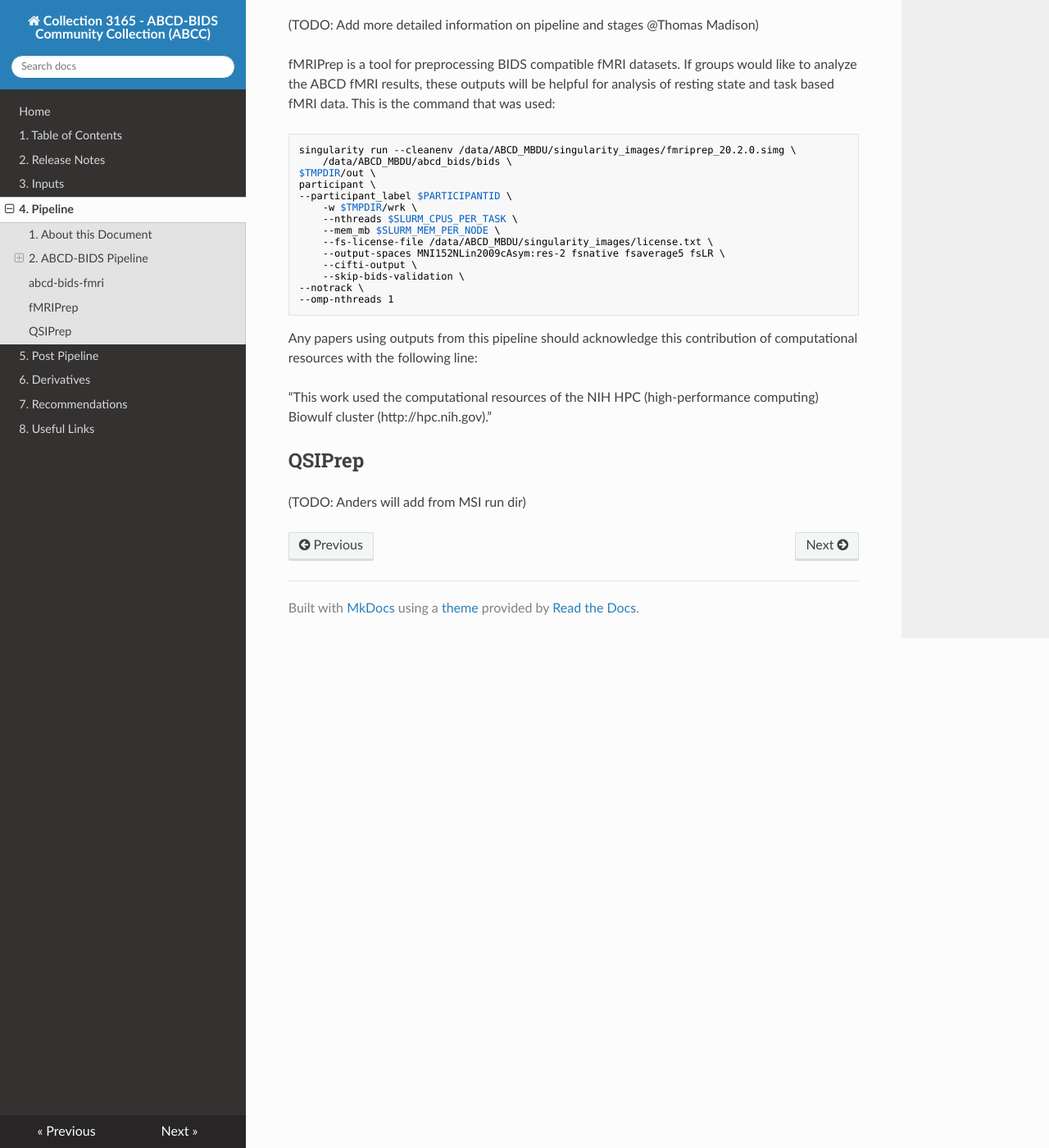
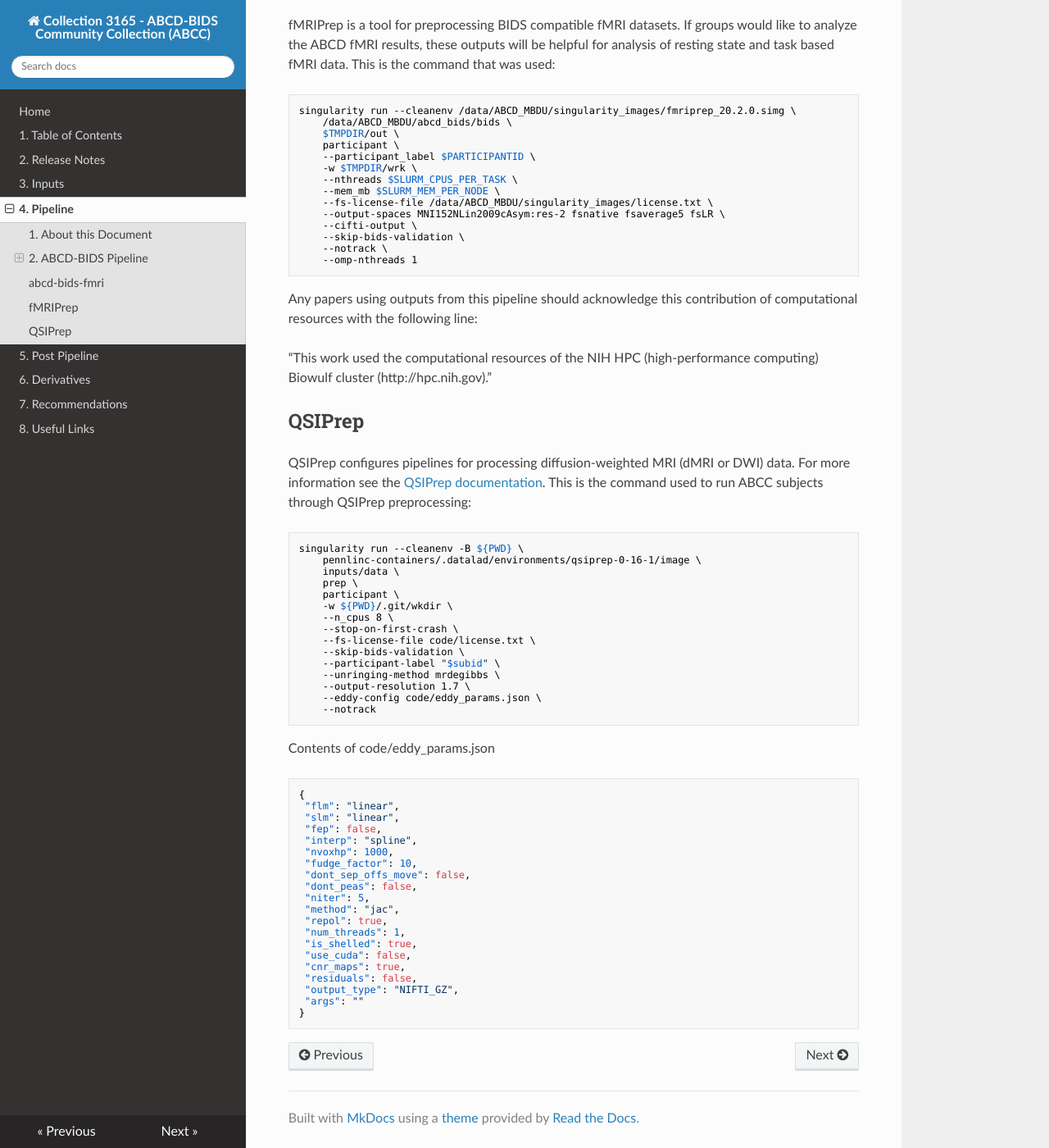
Before and after one commit to ABCD-STUDY/nda-abcd-collection-3165, an MkDocs documentation site: the page built from docs/pipelines.md, in a window 1280 px wide and 1400 px high, scrolled down 5543 px. Shown: the whole window at 82% size. Built offline with MkDocs 1.6.1, drawn with Linux system fonts in a browser that asks for light colours; nearby versions of some CDN libraries.

Commit message:
Add QSIPrep cmd

````diff
--- a/docs/pipelines.md
+++ b/docs/pipelines.md
@@ -106,16 +106,15 @@ The outputs of the abcd-bids-tfmri pipeline include the fully-processed dtseries
 
 ## fMRIPrep
 
-(TODO: Add more detailed information on pipeline and stages @Thomas Madison)
 
 fMRIPrep is a tool for preprocessing BIDS compatible fMRI datasets. If groups would like to analyze the ABCD fMRI results, these outputs will be helpful for analysis of resting state and task based fMRI data. This is the command that was used:
 
 ```
 singularity run --cleanenv /data/ABCD_MBDU/singularity_images/fmriprep_20.2.0.simg \
 	/data/ABCD_MBDU/abcd_bids/bids \
-$TMPDIR/out \
-participant \
---participant_label $PARTICIPANTID \
+	$TMPDIR/out \
+	participant \
+	--participant_label $PARTICIPANTID \
 	-w $TMPDIR/wrk \
 	--nthreads $SLURM_CPUS_PER_TASK \
 	--mem_mb $SLURM_MEM_PER_NODE \
@@ -123,8 +122,8 @@ participant \
 	--output-spaces MNI152NLin2009cAsym:res-2 fsnative fsaverage5 fsLR \
 	--cifti-output \
 	--skip-bids-validation \
---notrack \
---omp-nthreads 1
+	--notrack \
+	--omp-nthreads 1
 ```
 
 Any papers using outputs from this pipeline should acknowledge this contribution of computational resources with the following line:
@@ -133,4 +132,46 @@ Any papers using outputs from this pipeline should acknowledge this contribution
 
 ## QSIPrep
 
-(TODO: Anders will add from MSI run dir)
+QSIPrep configures pipelines for processing diffusion-weighted MRI (dMRI or DWI) data. For more information see the [QSIPrep documentation](https://qsiprep.readthedocs.io/en/latest/). This is the command used to run ABCC subjects through QSIPrep preprocessing:
+
+```
+singularity run --cleanenv -B ${PWD} \
+    pennlinc-containers/.datalad/environments/qsiprep-0-16-1/image \
+    inputs/data \
+    prep \
+    participant \
+    -w ${PWD}/.git/wkdir \
+    --n_cpus 8 \
+    --stop-on-first-crash \
+    --fs-license-file code/license.txt \
+    --skip-bids-validation \
+    --participant-label "$subid" \
+    --unringing-method mrdegibbs \
+    --output-resolution 1.7 \
+    --eddy-config code/eddy_params.json \
+    --notrack
+```
+
+Contents of code/eddy_params.json
+```
+{
+ "flm": "linear",
+ "slm": "linear",
+ "fep": false,
+ "interp": "spline",
+ "nvoxhp": 1000,
+ "fudge_factor": 10,
+ "dont_sep_offs_move": false,
+ "dont_peas": false,
+ "niter": 5,
+ "method": "jac",
+ "repol": true,
+ "num_threads": 1,
+ "is_shelled": true,
+ "use_cuda": false,
+ "cnr_maps": true,
+ "residuals": false,
+ "output_type": "NIFTI_GZ",
+ "args": ""
+}
+```
````
